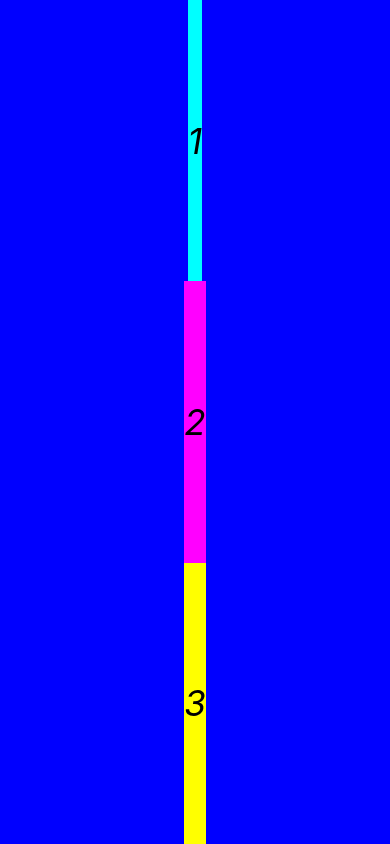
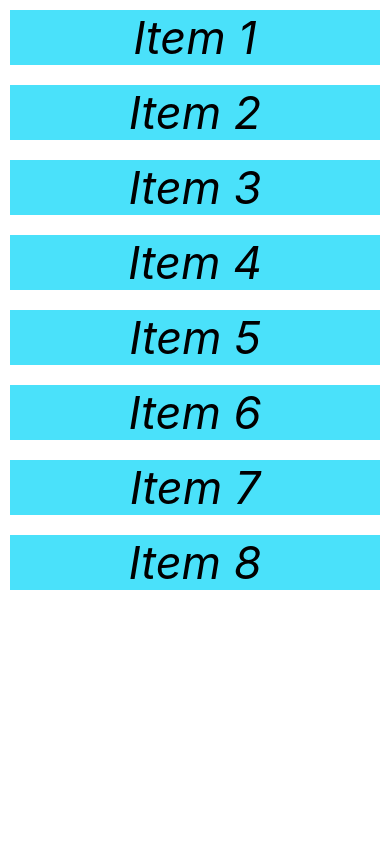
Before and after one commit to kuma1105/TheCompleteReactNativeCourse2021, a React Native app: screen / in a window 390 px wide. Built offline with nearby package versions, Linux system fonts and the light colour scheme.

Commit message:
Use FlatList & SectionList and ScrollView,refreshControl

```diff
--- a/App.js
+++ b/App.js
@@ -1,14 +1,14 @@
 import { StatusBar } from 'expo-status-bar';
-import { StyleSheet, Text, View, Button } from 'react-native';
+import { StyleSheet, Text, View, Button, ScrollView, RefreshControl } from 'react-native';
 
 import { useState } from 'react';
 
 export default function App() {
-  const [name, setName] = useState('Style Test')
+  // const [name, setName] = useState('Style Test')
 
-  const onClickHandler = () => {
-    setName('Programming with Mash')
-  }
+  // const onClickHandler = () => {
+  //   setName('Programming with Mash')
+  // }
 
   // const [session, setSession] = useState({ number: 6, title: 'state' })
   // const [current, setCurrent] = useState(true)
@@ -19,18 +19,38 @@ export default function App() {
   //   setCurrent(false)
   // }
 
+  const [Items, setItems] = useState([
+    { key: 1, item: 'Item 1' },
+    { key: 2, item: 'Item 2' },
+    { key: 3, item: 'Item 3' },
+    { key: 4, item: 'Item 4' },
+    { key: 5, item: 'Item 5' },
+    { key: 6, item: 'Item 6' },
+    { key: 7, item: 'Item 7' },
+    { key: 8, item: 'Item 8' },
+  ])
+
+  const [Refreshing, setRefreshing] = useState(false);
+  const onRefresh = () => {
+    setRefreshing(true);
+    setItems([...Items, { key: 33, item: 'item 33' }]);
+    setRefreshing(false);
+  }
+
   return (
-    <View style={styles.body}>
-      <View style={styles.view1}>
-        <Text style={styles.text}>1</Text>
-      </View>
-      <View style={styles.view2}>
-        <Text style={styles.text}>2</Text>
-      </View>
-      <View style={styles.view3}>
-        <Text style={styles.text}>3</Text>
-      </View>
-    </View>
+    <ScrollView horizontal={false} style={styles.body}
+      refreshControl={<RefreshControl refreshing={Refreshing} onRefresh={onRefresh} colors={['#ff00ff']} />}
+    >
+      {
+        Items.map((object) => {
+          return (
+            <View style={styles.item} key={object.key}>
+              <Text style={styles.text}>{object.item}</Text>
+            </View>
+          )
+        })
+      }
+    </ScrollView>
   );
 }
 
@@ -38,37 +58,41 @@ const styles = StyleSheet.create({
   body: {
     flex: 1,
     flexDirection: 'column',
-    backgroundColor: '#0000ff',
+    backgroundColor: '#ffffff',
+  },
+  item: {
+    margin: 10,
+    backgroundColor: '#4ae1fa',
+    justifyContent: 'center',
     alignItems: 'center',
-    justifyContent: 'center',
   },
   text: {
     color: '#000000',
-    fontSize: 35,
+    fontSize: 45,
     fontStyle: 'italic',
   },
-  view1: {
-    // width: 100,
-    // height: 100,
-    flex: 1,
-    backgroundColor: '#00ffff',
-    alignItems: 'center',
-    justifyContent: 'center',
-  },
-  view2: {
-    // width: 100,
-    // height: 100,
-    flex: 1,
-    backgroundColor: '#ff00ff',
-    alignItems: 'center',
-    justifyContent: 'center',
-  },
-  view3: {
-    // width: 100,
-    // height: 100,
-    flex: 1,
-    backgroundColor: '#ffff00',
-    alignItems: 'center',
-    justifyContent: 'center',
-  },
+  // view1: {
+  //   // width: 100,
+  //   // height: 100,
+  //   flex: 1,
+  //   backgroundColor: '#00ffff',
+  //   alignItems: 'center',
+  //   justifyContent: 'center',
+  // },
+  // view2: {
+  //   // width: 100,
+  //   // height: 100,
+  //   flex: 1,
+  //   backgroundColor: '#ff00ff',
+  //   alignItems: 'center',
+  //   justifyContent: 'center',
+  // },
+  // view3: {
+  //   // width: 100,
+  //   // height: 100,
+  //   flex: 1,
+  //   backgroundColor: '#ffff00',
+  //   alignItems: 'center',
+  //   justifyContent: 'center',
+  // },
 });
```
